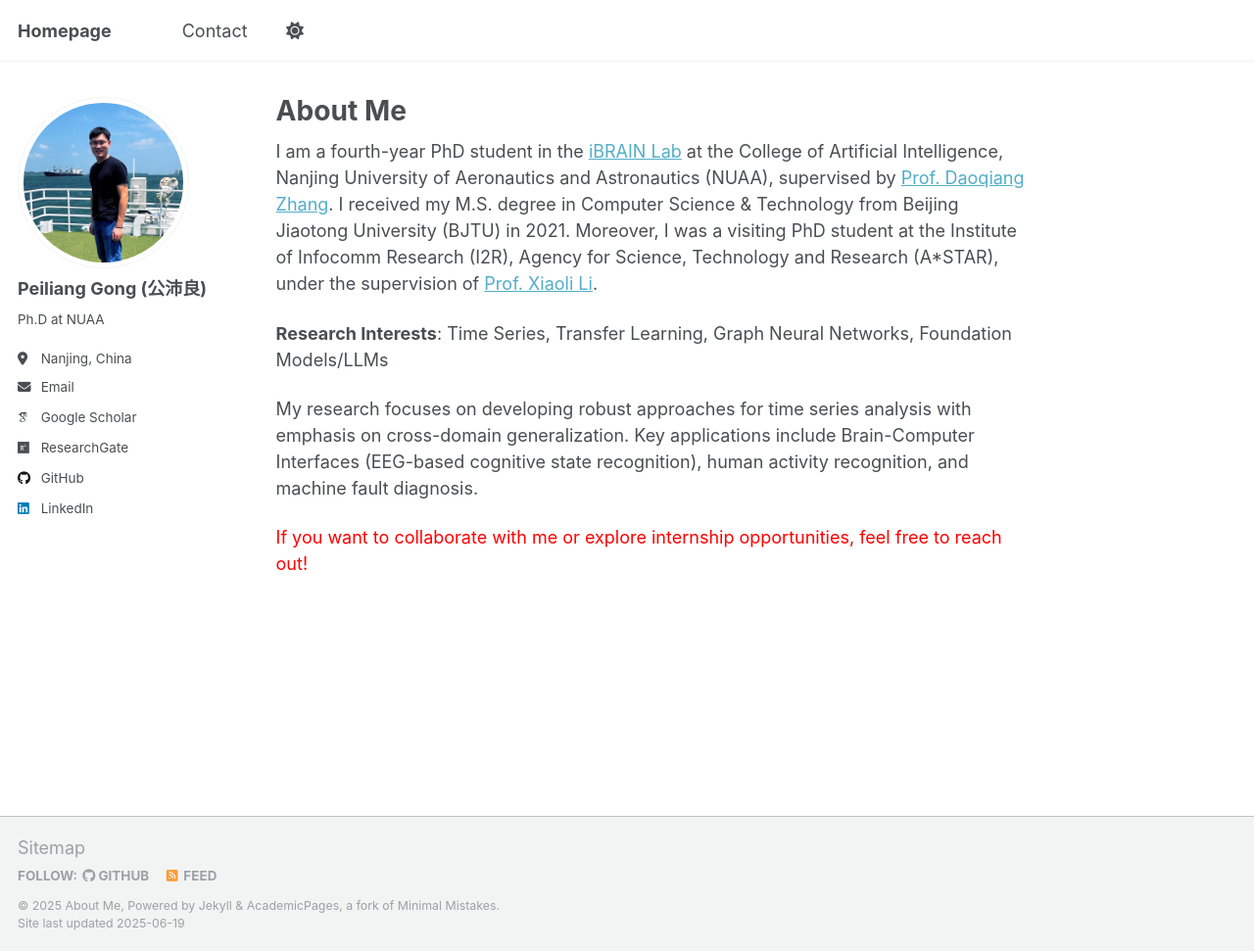
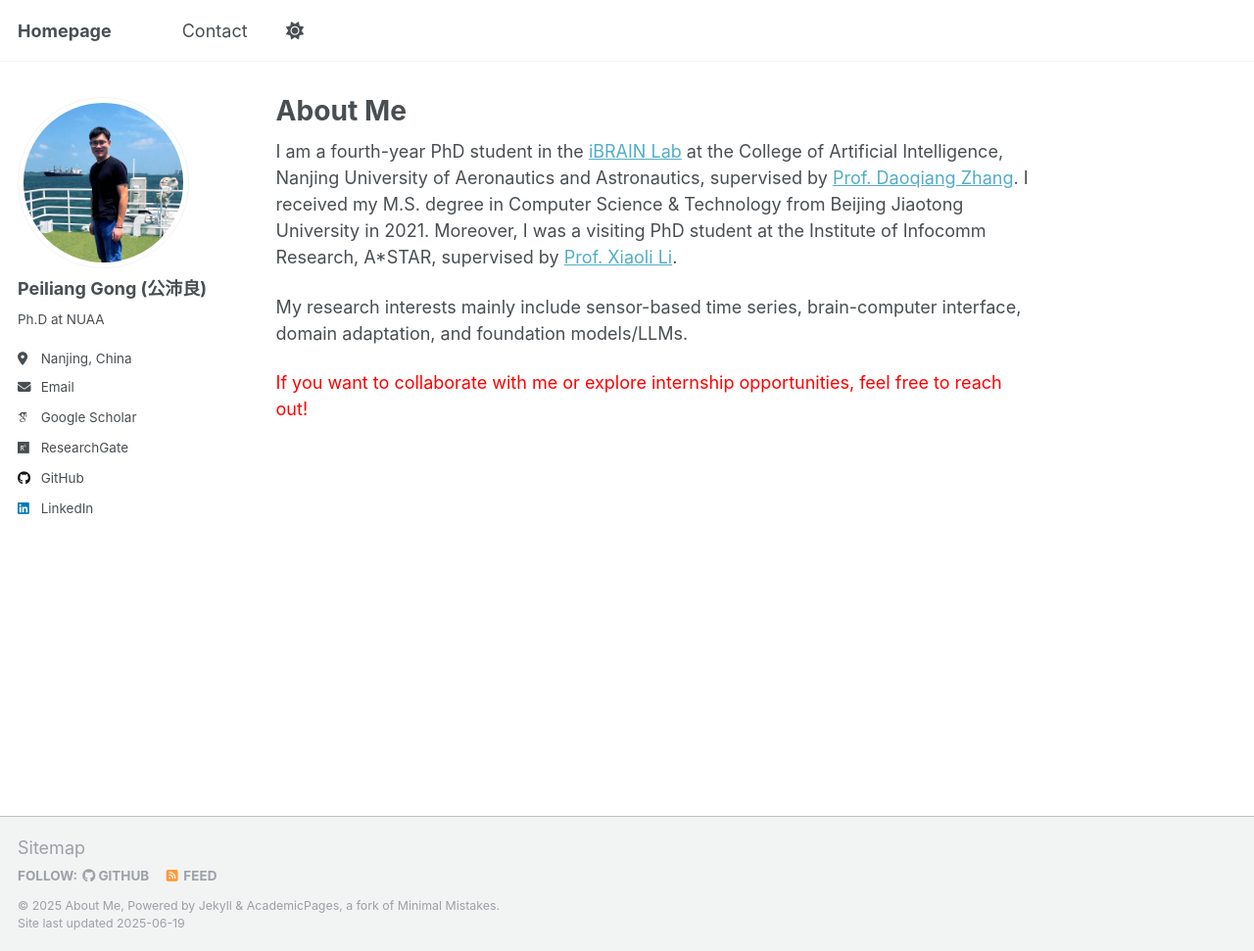
Before and after one commit to Tokenmw/Tokenmw.github.io, a Jekyll site: the page built from _pages/about.md, in a window 1280 px wide and 971 px high. Shown: the whole window at 98% size. Built offline with Jekyll 4.4.1, drawn with Linux system fonts in a browser that asks for light colours; some web fonts are replaced.

Commit message:
Update about.md

```diff
--- a/_pages/about.md
+++ b/_pages/about.md
@@ -7,10 +7,8 @@ redirect_from:
   - /about.html
 ---
 
-I am a fourth-year PhD student in the [iBRAIN Lab](https://ibrain.nuaa.edu.cn/) at the College of Artificial Intelligence, Nanjing University of Aeronautics and Astronautics (NUAA), supervised by [Prof. Daoqiang Zhang](https://parnec.nuaa.edu.cn/zhangdq/). I received my M.S. degree in Computer Science & Technology from Beijing Jiaotong University (BJTU) in 2021. Moreover, I was a visiting PhD student at the Institute of Infocomm Research (I2R), Agency for Science, Technology and Research (A*STAR), under the supervision of [Prof. Xiaoli Li](https://personal.ntu.edu.sg/xlli/).
+I am a fourth-year PhD student in the [iBRAIN Lab](https://ibrain.nuaa.edu.cn/) at the College of Artificial Intelligence, Nanjing University of Aeronautics and Astronautics, supervised by [Prof. Daoqiang Zhang](https://parnec.nuaa.edu.cn/zhangdq/). I received my M.S. degree in Computer Science & Technology from Beijing Jiaotong University in 2021. Moreover, I was a visiting PhD student at the Institute of Infocomm Research, A*STAR, supervised by [Prof. Xiaoli Li](https://personal.ntu.edu.sg/xlli/).
 
-**Research Interests**: Time Series, Transfer Learning, Graph Neural Networks, Foundation Models/LLMs
-
-My research focuses on developing robust approaches for time series analysis with emphasis on cross-domain generalization. Key applications include Brain-Computer Interfaces (EEG-based cognitive state recognition), human activity recognition, and machine fault diagnosis.
+My research interests mainly include sensor-based time series, brain-computer interface, domain adaptation, and foundation models/LLMs.
 
 <font color='red'>If you want to collaborate with me or explore internship opportunities, feel free to reach out!</font>
```
